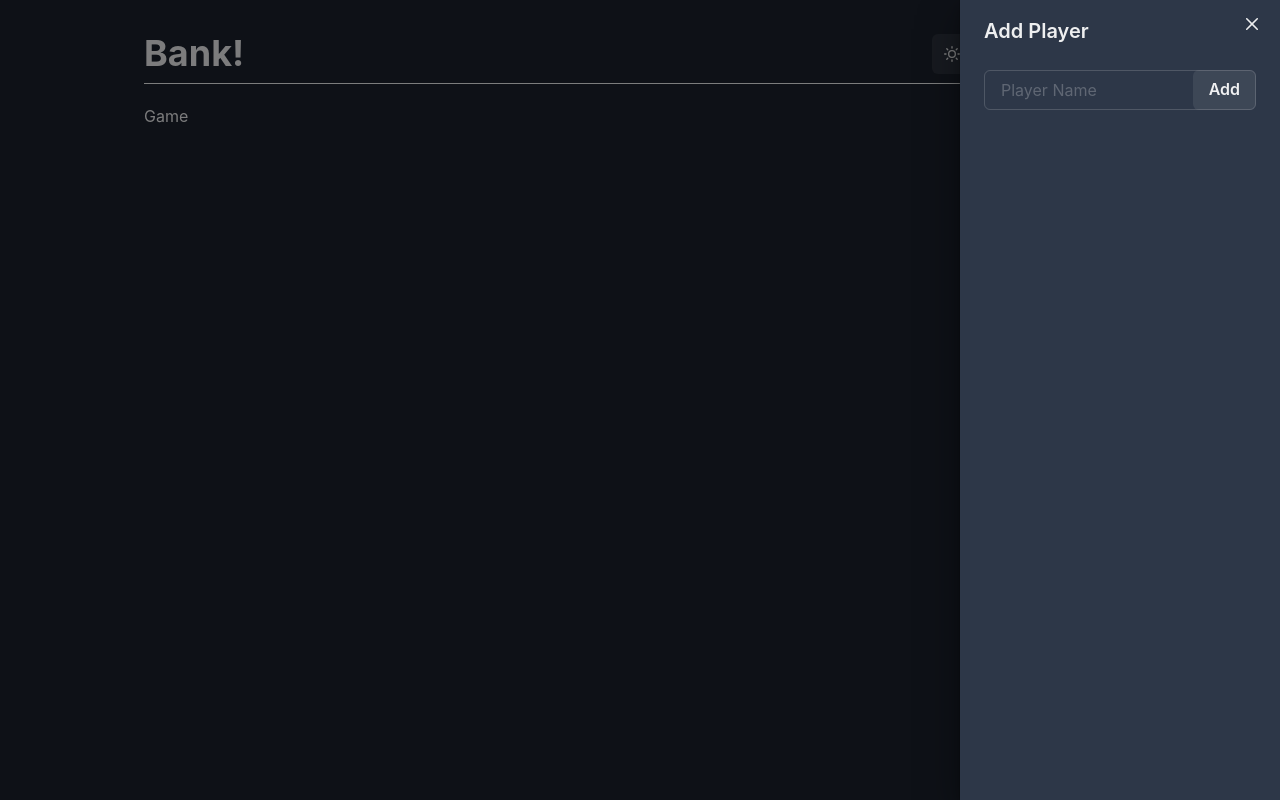
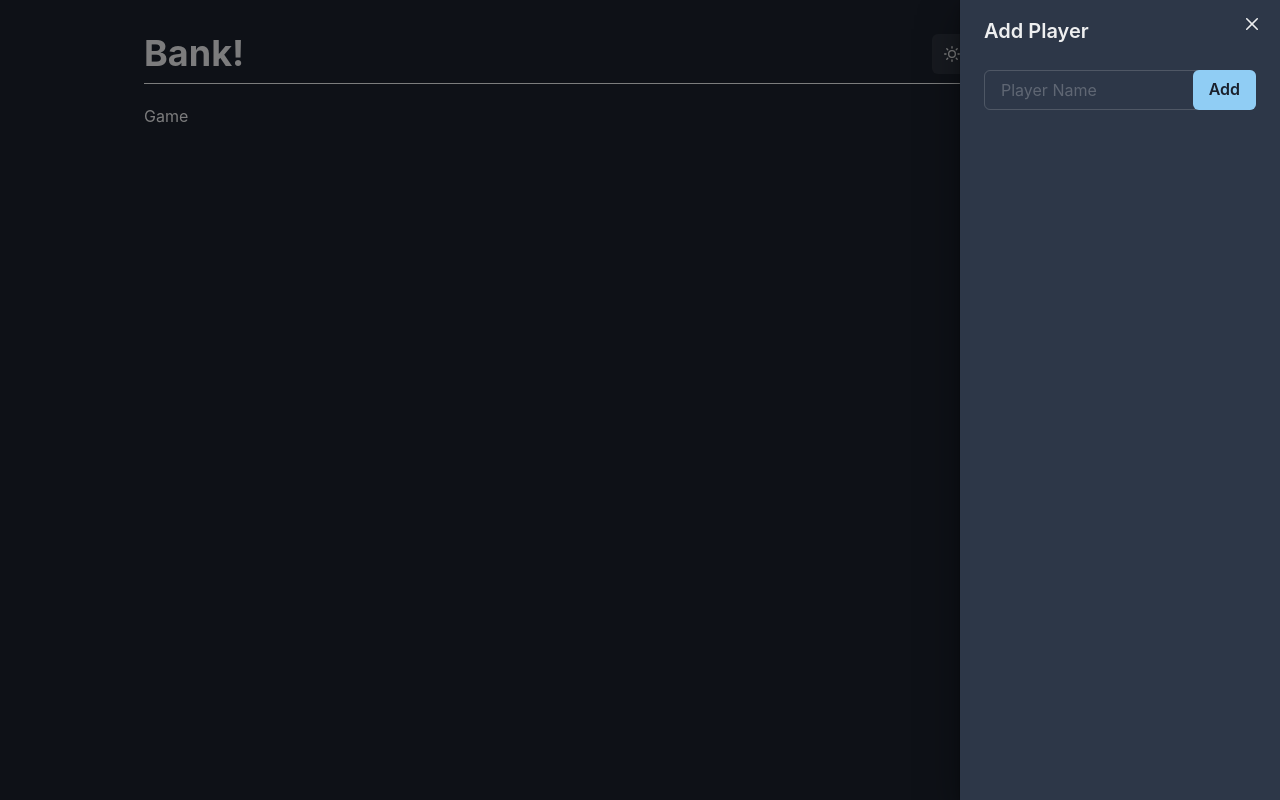
Before and after one commit to BankGameApp/Bank, a Next.js app: page / in a window 1280 px wide. Both pictures are taken after a click on the button "Manage Players". Built offline with nearby package versions, Linux system fonts and the light colour scheme.

Commit message:
adding blue colorScheme to add button to match the input outline

```diff
--- a/components/PlayerDrawer.jsx
+++ b/components/PlayerDrawer.jsx
@@ -72,7 +72,7 @@ const PlayerDrawer = ({ players, setPlayers }) => {
                 mb={2}
               />
               <InputRightElement width='auto'>
-                <Button onClick={addPlayer}>
+                <Button colorScheme='blue' onClick={addPlayer}>
                   Add
                 </Button>
               </InputRightElement>
```
